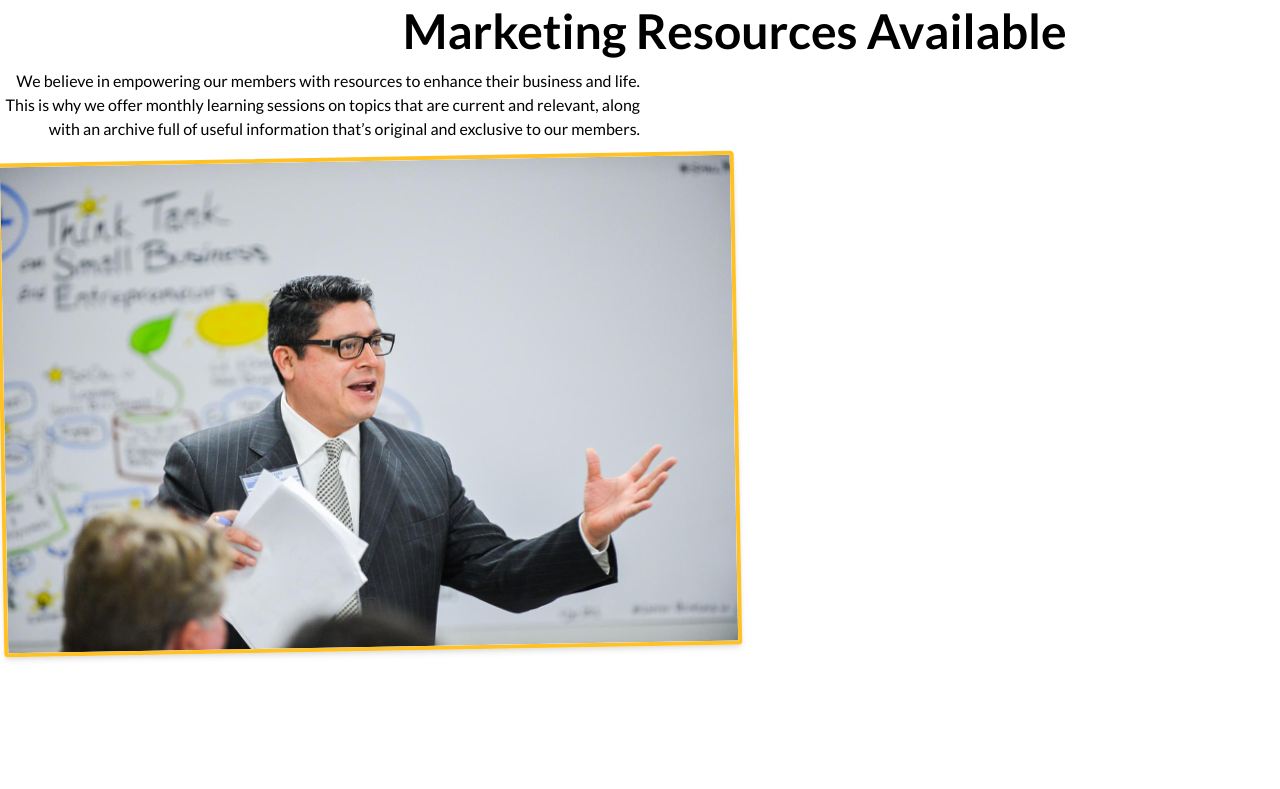
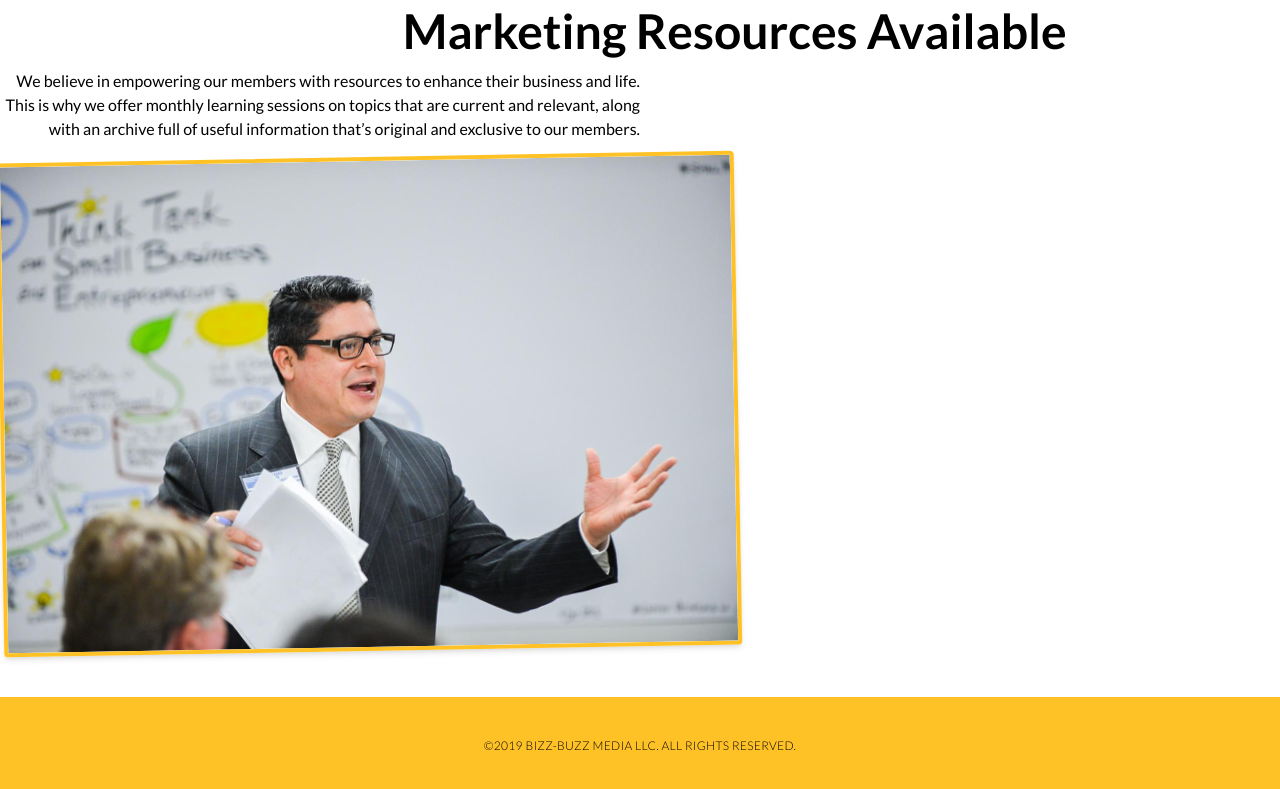
Before and after one commit to dustinboling/bizz-buzz-media, a Nuxt app: page / in a window 1280 px wide. Shown: the part 5169-5958 px from the top of the page. Before the commit the page ends 5866 px from the top, so only its background shows below. Built offline with nearby package versions, Linux system fonts and the light colour scheme.

Commit message:
adds footer with copyright

```diff
--- a/layouts/default.vue
+++ b/layouts/default.vue
@@ -41,6 +41,11 @@
       </div>
     </header>
     <nuxt />
+    <footer class="py-10 bg-bborange">
+      <p
+        class="text-center uppercase text-xs tracking-wide font-light"
+      >&copy;2019 Bizz-Buzz Media LLC. All Rights Reserved.</p>
+    </footer>
   </div>
 </template>
 
```
